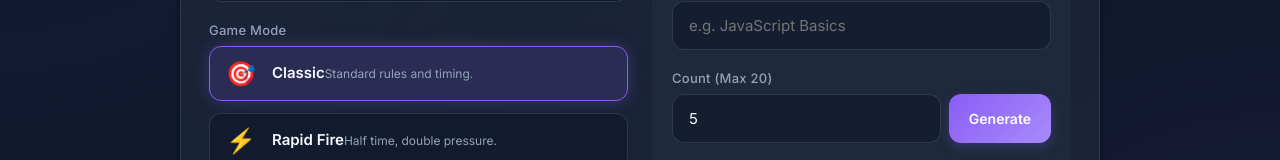
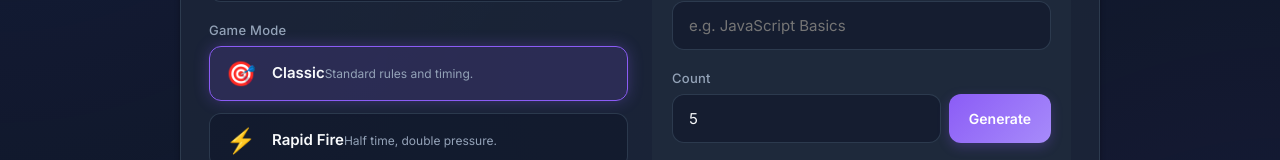
Before and after one commit to nikhildhore9923/sparq-quiz, a React (Vite) app in the folder frontend/: page /host/create in a window 1280 px wide. Shown: the part 315-475 px from the top of the page. Built offline with nearby package versions, Linux system fonts and the light colour scheme; no server answers.

Commit message:
feat: switch to Groq AI and remove 20-question generation limit

```diff
--- a/frontend/src/pages/HostCreate.jsx
+++ b/frontend/src/pages/HostCreate.jsx
@@ -265,8 +265,8 @@ function HostCreate() {
           </div>
           <div className="field" style={{ display: 'flex', gap: '8px', alignItems: 'flex-end' }}>
             <div style={{ flex: 1 }}>
-              <label>Count (Max 20)</label>
-              <input type="number" min="1" max="20" value={numQuestions} onChange={(e) => setNumQuestions(e.target.value)} className="base-input" />
+              <label>Count</label>
+              <input type="number" min="1" value={numQuestions} onChange={(e) => setNumQuestions(e.target.value)} className="base-input" />
             </div>
             <button className="btn btn-primary" onClick={handleGenerate} disabled={generating} style={{ height: '49px' }}>
               {generating ? 'Generating...' : 'Generate'}
```
Also changed, not shown: 1 other file (tests, documents, lock files or other folders).
